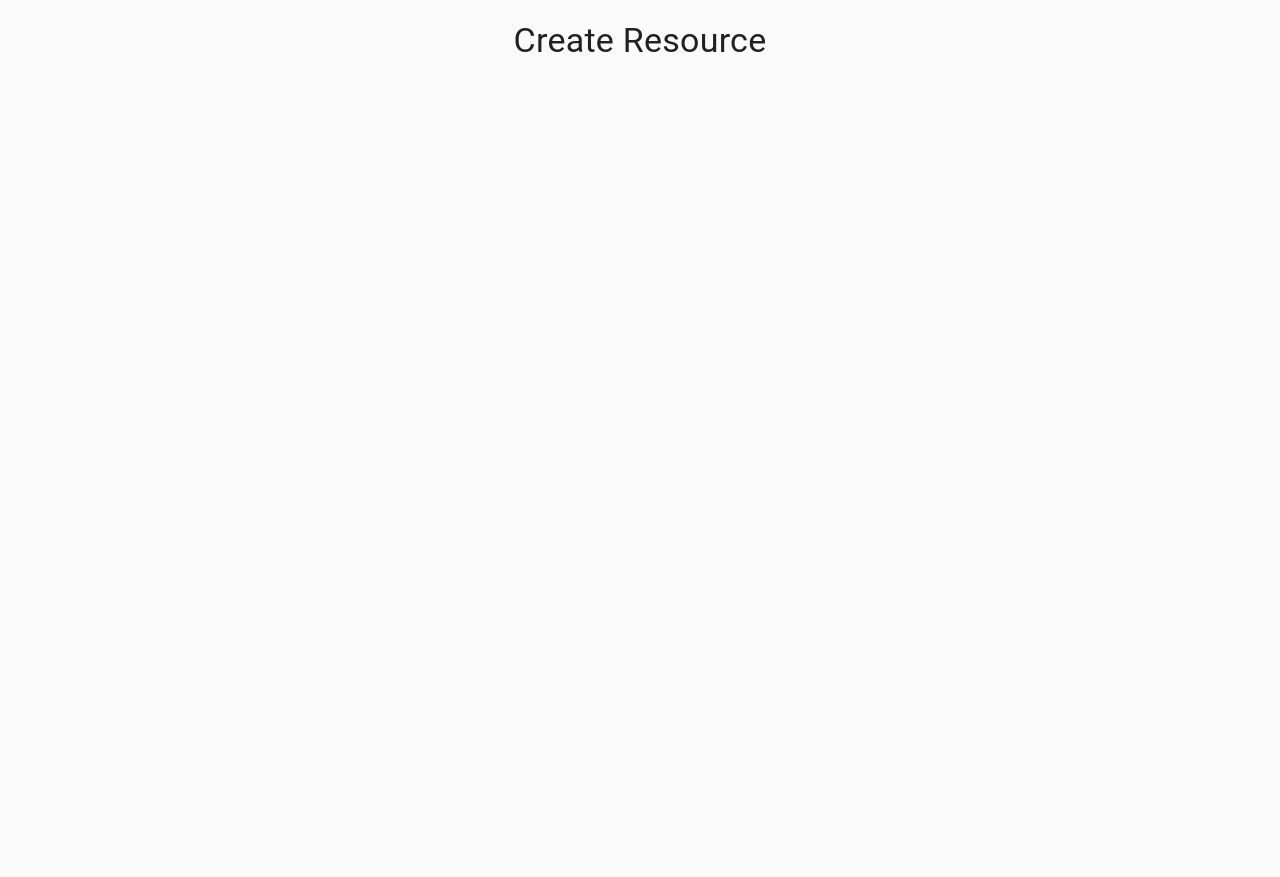
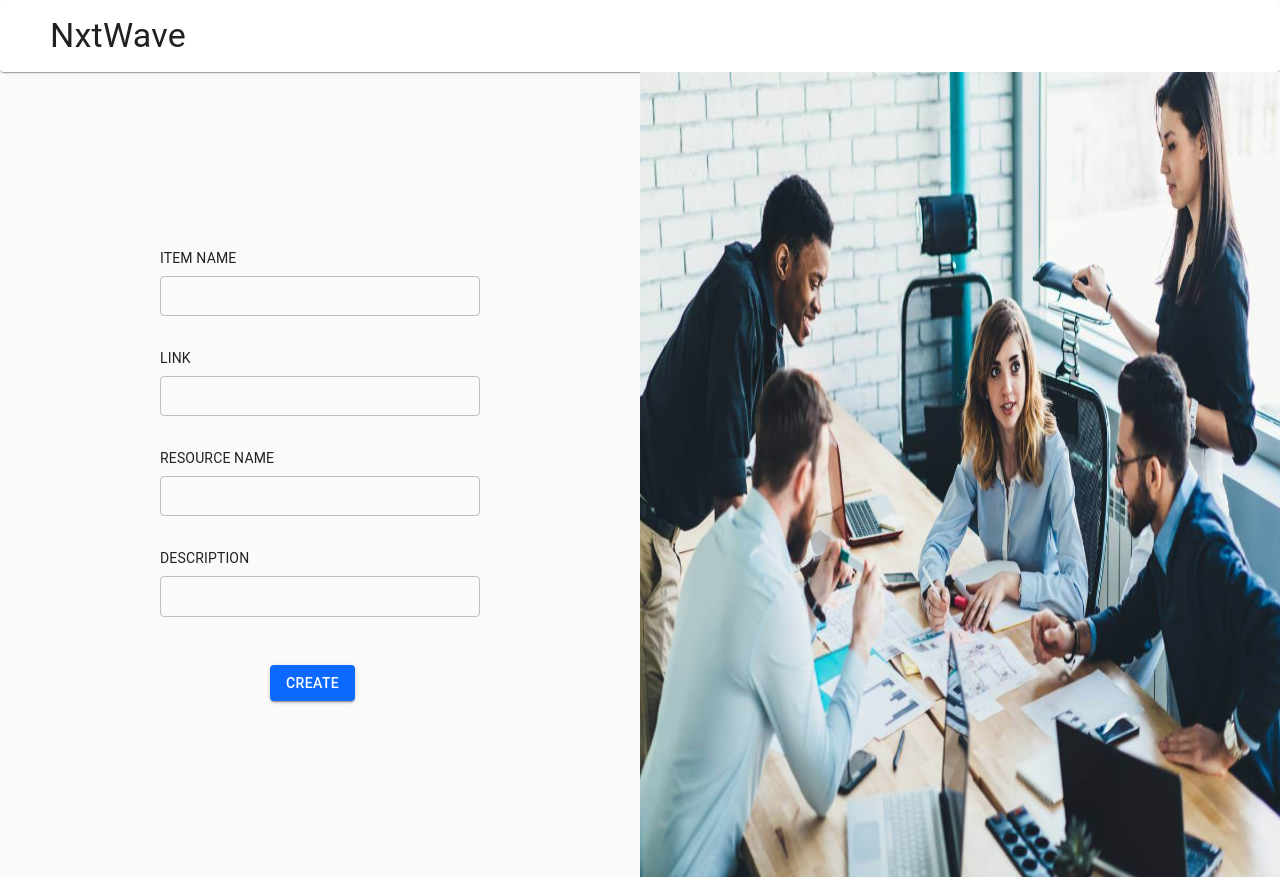
Before and after one commit to RishavRaj19/resource-management-portal, a React (Create React App) app: page /res-management-portal/create-resource in a window 1280 px wide. Before the commit the page ends 800 px from the top, so only its background shows below. Built offline with nearby package versions, Linux system fonts and the light colour scheme.

Commit message:
add resource creation page

```diff
--- a/package.json
+++ b/package.json
@@ -13,6 +13,7 @@
     "react-router": "^6.4.3",
     "react-router-dom": "^6.4.3",
     "react-scripts": "5.0.1",
+    "react-toastify": "^9.1.1",
     "web-vitals": "^2.1.4"
   },
   "scripts": {
--- a/src/tools/portal/client/components/CreateResource.jsx
+++ b/src/tools/portal/client/components/CreateResource.jsx
@@ -1,10 +1,163 @@
-import { Typography } from "@material-ui/core"
+import { Typography, Paper, Box, TextField, Button } from "@material-ui/core"
+import { Autocomplete } from "@material-ui/lab"
+import { useState } from "react"
+import { ToastContainer } from "react-toastify"
+import 'react-toastify/dist/ReactToastify.css';
+import logo from "../../../../images/background_create_res.jpeg"
+import { PortalService } from "../services/PortalService";
 
 export const CreateResource = () => {
 
+    const [resource, setResource] = useState({
+        itemName: "",
+        link: "",
+        name: "",
+        description: ""
+    })
+
+    const handleItemName = (event, value) => {
+        setResource({
+            itemName: value,
+            link: resource.link,
+            name: resource.name,
+            description: resource.description
+        })
+    }
+
+    const handleLink = (event, value) => {
+        setResource({
+            itemName: resource.itemName,
+            link: value,
+            name: resource.name,
+            description: resource.description
+        })
+    }
+
+    const handleResourceName = (event, value) => {
+        setResource({
+            itemName: resource.itemName,
+            link: resource.link,
+            name: value,
+            description: resource.description
+        })
+    }
+
+    const handleDescription = (event, value) => {
+        setResource({
+            itemName: resource.itemName,
+            link: resource.link,
+            name: resource.name,
+            description: value
+        })
+    }
+
+    const handleResourceCreation = () => {
+        PortalService.createResource(resource)
+    }
+
     return (
-        <div style={{margin: 20}}>
-            <Typography variant={'h4'} align={'center'}> Create Resource </Typography>
+        <div>
+            <Paper>
+                <Box style={{ padding: 10, height: 72, display: 'flex', alignItems: 'center' }}>
+                    <Typography variant={'h4'} style={{ marginLeft: 40 }}> NxtWave </Typography>
+                </Box>
+            </Paper>
+            <div style={{ display: 'flex', alignItems: 'center' }}>
+                <Box style={{ marginLeft: 'auto' }}>
+                    <div style={{ marginBottom: 32 }}>
+                        <label> ITEM NAME </label>
+                        <Autocomplete
+                            freeSolo
+                            id="res-item"
+                            options={[]}
+                            onInputChange={handleItemName}
+                            style={{ marginTop: 8 }}
+                            renderInput={(params) => (
+                                <TextField
+                                    {...params}
+                                    style={{ width: 320 }}
+                                    variant={'outlined'}
+                                    size={'small'}
+                                />
+                            )}
+                        />
+                    </div>
+                    <div style={{ marginBottom: 32 }}>
+                        <label> LINK </label>
+                        <Autocomplete
+                            freeSolo
+                            id="res-link"
+                            options={[]}
+                            onInputChange={handleLink}
+                            style={{ marginTop: 8 }}
+                            renderInput={(params) => (
+                                <TextField
+                                    {...params}
+                                    style={{ width: 320 }}
+                                    variant={'outlined'}
+                                    size={'small'}
+                                />
+                            )}
+                        />
+                    </div>
+                    <div style={{ marginBottom: 32 }}>
+                        <label> RESOURCE NAME </label>
+                        <Autocomplete
+                            freeSolo
+                            id="res-name"
+                            options={[]}
+                            onInputChange={handleResourceName}
+                            style={{ marginTop: 8 }}
+                            renderInput={(params) => (
+                                <TextField
+                                    {...params}
+                                    style={{ width: 320 }}
+                                    variant={'outlined'}
+                                    size={'small'}
+                                />
+                            )}
+                        />
+                    </div>
+                    <div style={{ marginBottom: 48 }}>
+                        <label> DESCRIPTION </label>
+                        <Autocomplete
+                            freeSolo
+                            id="res-description"
+                            options={[]}
+                            onInputChange={handleDescription}
+                            style={{ marginTop: 8 }}
+                            renderInput={(params) => (
+                                <TextField
+                                    {...params}
+                                    style={{ width: 320 }}
+                                    variant={'outlined'}
+                                    size={'small'}
+                                    multiline
+                                />
+                            )}
+                        />
+                    </div>
+                    <div>
+                        <Button
+                            variant={"contained"}
+                            style={{ background: "#0B69FF", color: "white", marginLeft: 110 }}
+                            onClick={handleResourceCreation}
+                        > CREATE </Button>
+                    </div>
+                    <ToastContainer
+                        position="bottom-center"
+                        hideProgressBar
+                        newestOnTop
+                        closeOnClick
+                        rtl={false}
+                        pauseOnFocusLoss
+                        draggable
+                        pauseOnHover
+                        theme="colored"
+                    />
+                </Box>
+                <img src={logo} style={{ width: "50%", height: "805px", marginLeft: "auto" }} />
+            </div>
         </div>
     )
 }
--- a/src/tools/portal/client/components/ResourceView.jsx
+++ b/src/tools/portal/client/components/ResourceView.jsx
@@ -6,10 +6,6 @@ import { Pagination } from '@material-ui/lab'
 export const ResourceView = (props) => {
     const { resources } = props
     const [pageNumber, setPageNumber] = useState(0)
-
-    console.log(props);
-    console.log(Object.values(resources).length);
-    console.log(pageNumber);
 
     const card = (resource) => {
         return (
--- a/src/tools/portal/client/services/PortalService.jsx
+++ b/src/tools/portal/client/services/PortalService.jsx
@@ -1,12 +1,91 @@
+import { toast } from "react-toastify"
+
 export class PortalService {
 
     static async getResources() {
         return await fetch(`https://media-content.ccbp.in/website/react-assignment/resources.json`)
-        .then(response => {
-            if(response.status !== 200) {
-                throw new Error(response.error() || JSON.stringify(response.json()))
-            }
-            return response.json()
+            .then(response => {
+                if (response.status !== 200) {
+                    throw new Error(response.error() || JSON.stringify(response.json()))
+                }
+                return response.json()
+            })
+    }
+
+    static async createResource(resource) {
+
+        // string and link validation
+        if (this.validateStringInput(resource.itemName, 1, 25, "Item-Name")
+            && this.validateLink(resource.link)
+            && this.validateStringInput(resource.name, 1, 15, "Resource-Name")
+            && this.validateStringInput(resource.description, 1, 100, "Description")) {
+
+
+            await fetch(`https://media-content.ccbp.in/website/react-assignment/add_resource.json`)
+                .then(response => {
+                    response.status === 200 ? this.successToast() : this.errorToast('api call failed to fetch with status code ' + response.status)
+                })
+        }
+
+    }
+
+    static validateLink(link) {
+        // empty validation
+        if (link.length < 1) {
+            this.errorToast('empty link is not allowed')
+            return false
+        }
+
+        //reg exp validation
+        const expression =
+            /(https?:\/\/(?:www\.|(?!www))[a-zA-Z0-9][a-zA-Z0-9-]+[a-zA-Z0-9]\.[^\s]{2,}|www\.[a-zA-Z0-9][a-zA-Z0-9-]+[a-zA-Z0-9]\.[^\s]{2,}|https?:\/\/(?:www\.|(?!www))[a-zA-Z0-9]+\.[^\s]{2,}|www\.[a-zA-Z0-9]+\.[^\s]{2,})/gi;
+        const regex = new RegExp(expression)
+        if (!link.match(regex)) {
+            this.errorToast('Invalid Link! Refer, the RegExp = ' + expression + ' to construct a valid link.')
+            return false
+        }
+        return true
+    }
+
+    static validateStringInput(input, minNumChars, maxNumChars, stringName) {
+        // empty and maxChar validation
+        if (input.length < minNumChars || input.length > maxNumChars) {
+            this.errorToast('Length of ' + stringName + ' should be in the range [' + minNumChars + ', ' + maxNumChars + ']')
+            return false
+        }
+
+        //reg exp validation
+        const expression = /^(?=[a-zA-Z])([a-zA-Z0-9]*[ -]*)*[a-zA-Z0-9]*$/
+        const regExp = new RegExp(expression)
+        if (!input.match(regExp)) {
+            this.errorToast('Invalid ' + stringName + '! Refer, the RegExp = ' + expression + ' to construct a valid ' + stringName + '.')
+            return false
+        }
+        return true
+    }
+
+    static errorToast = (message) => {
+        return toast.error(message, {
+            position: "bottom-center",
+            hideProgressBar: true,
+            closeOnClick: true,
+            pauseOnHover: true,
+            draggable: true,
+            progress: undefined,
+            theme: "colored",
         })
     }
+
+    static successToast = () => {
+        return toast.success('Validated! Resource creation successful!', {
+            position: "bottom-center",
+            hideProgressBar: true,
+            closeOnClick: true,
+            pauseOnHover: true,
+            draggable: true,
+            progress: undefined,
+            theme: "colored",
+        })
+    }
+
 }
```
Also changed, not shown: src/images/background_create_res.jpeg (added), 1 other file (tests, documents, lock files or other folders).
